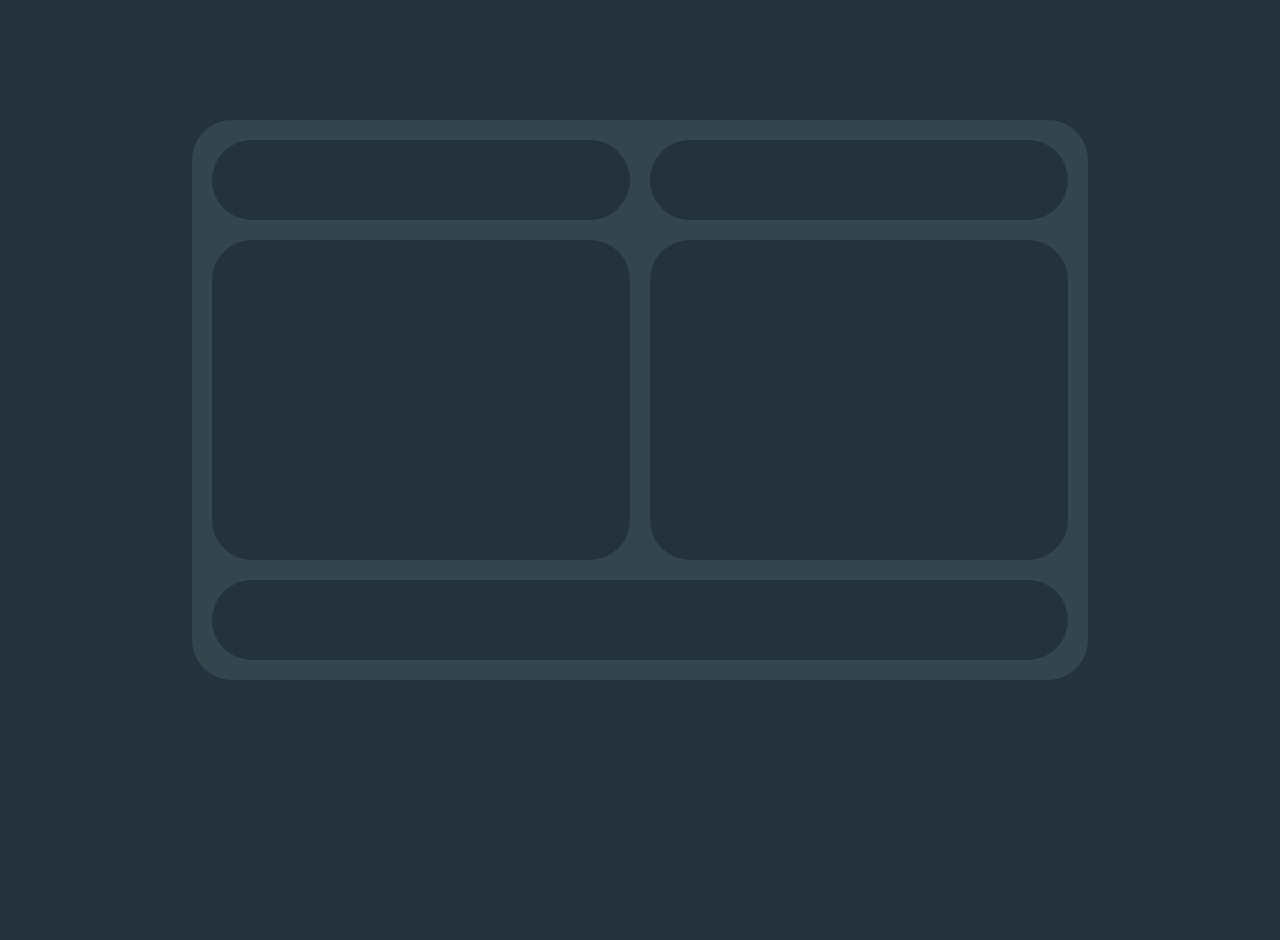
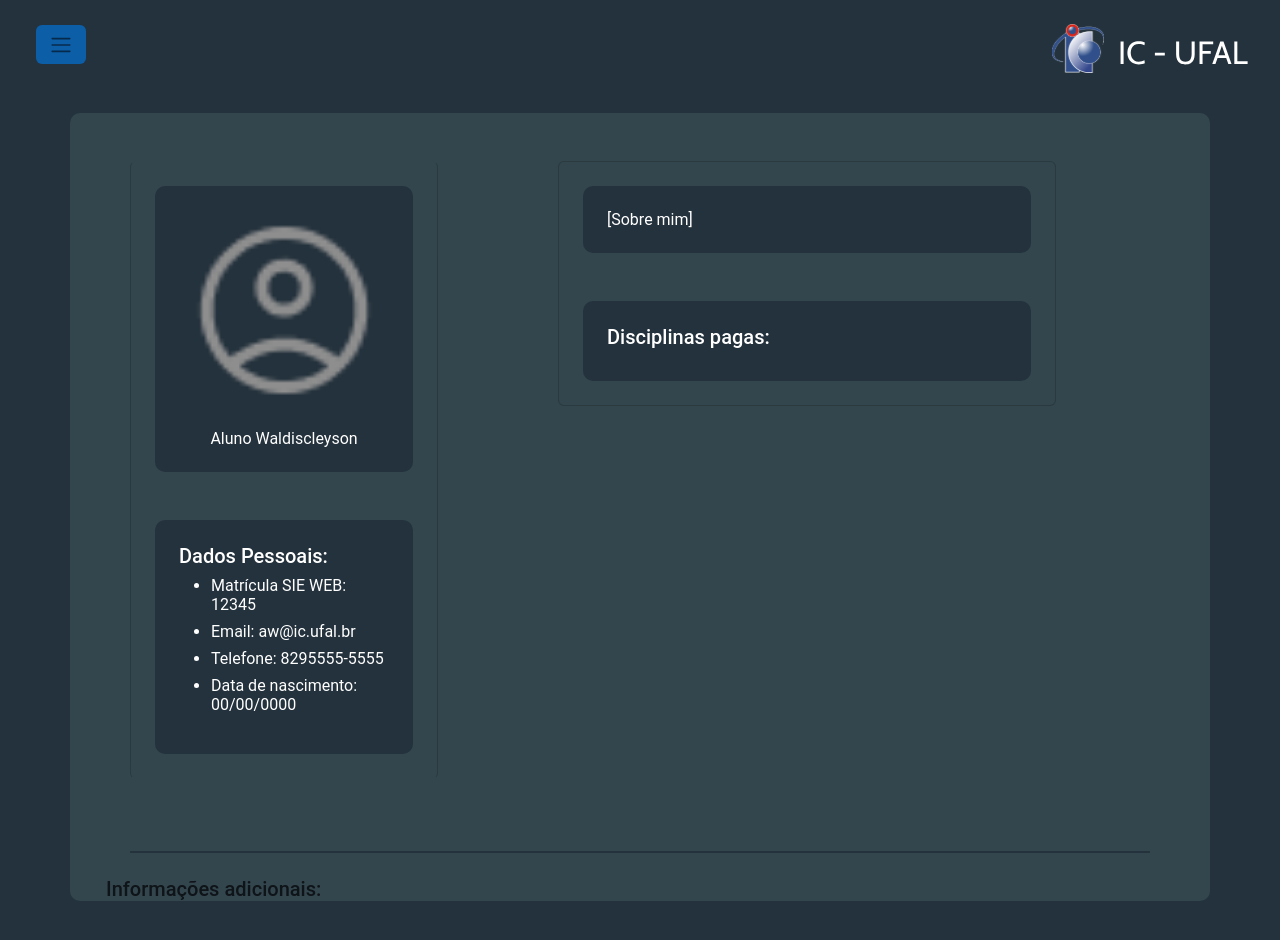
Before and after one commit to filipemota130/PlataformaSGA, a React (Vite) app: page /profile in a window 1280 px wide. Shown: the top 940 px of the page. Before the commit the page ends 800 px from the top, so only its background shows below. Built offline with nearby package versions, Linux system fonts and the light colour scheme.

Commit message:
mudanças perfil aluno

```diff
--- a/src/pages/perfil/Aluno.tsx
+++ b/src/pages/perfil/Aluno.tsx
@@ -1,38 +1,93 @@
-import './Aluno.css'
+import Container from 'react-bootstrap/Container';
+import 'bootstrap/dist/css/bootstrap.min.css';
+import Navbar_reduced from "../../components/Navbar_reduced/Navbar_reduced"
+import Card from 'react-bootstrap/esm/Card';
+import Col from 'react-bootstrap/Col';
+import Row from 'react-bootstrap/Row';
 
-export function Aluno (){
-    const Aluno1 = {
-        nome: "Karolaine",
-        matricula: 13154,
-        email: "kartulle@hotmail.com",
-        telefone: 82982347181,
-        dn: "22/09/2001",
-        sobre: "blabla",
-        disciplinas: ["dale1", "dale2", "dale3"],
-        mais: "mais info",
+export function Aluno() {
+
+    const nome = 'Aluno Waldiscleyson';
+    const bio = '[Sobre mim]';
+    const dados = {
+        matricula: 12345,
+        email: 'aw@ic.ufal.br',
+        telefone: '8295555-5555',
+        nascimento: '00/00/0000'
     }
-    return(
-        <main>
-            <div className="main">
+    const adicionais = {
+        curso: 'Ciência da computação',
+        sexo: 'Não informado',
+        etnia: 'Não informado'
+    }
+    const discPagas = ['Cálculo 1, Programação 1', 'Matemática discreta']
 
-            <div className="container-central">
-                <div className="container-foto">
+    return (
+        <>
+            <Navbar_reduced></Navbar_reduced>
+            <div className='m-5'>
+                <Container className='fundo2' style={{ borderRadius: 10, height: '100%' }}>
+                    <div>
+                        <Row xs={1} md={2} className="g-4">
+                            <Col className='text-white m-4 col-md-4' style={{ borderBlockColor: 'transparent' }}>
+                                <Card className='text-white fundo2 m-4' style={{ borderBlockColor: 'transparent' }}>
 
-                </div>
-                <div className="container-dados">
+                                    <div className="m-4">
+                                        <Card.Body className='d-flex justify-content-center fundo1 p-4' style={{ borderRadius: 10, textAlign: 'center' }}>
+                                            <div className=''>
+                                                <img src='src\assets\account_circle.png' width="200" height="200" className='' /><br></br><br></br>{nome}
+                                            </div>
 
-                </div>
-                <div className="container-sobre">
+                                        </Card.Body>
+                                    </div>
+                                    <div className="m-4">
+                                        <Card.Body className='fundo1 p-4' style={{ borderRadius: 10 }}>
+                                            <Card.Title>Dados Pessoais: </Card.Title>
+                                            <Card.Text className='ml-5'>
+                                                <ul>
+                                                    <li className='mb-2'>Matrícula SIE WEB: {dados.matricula}</li>
+                                                    <li className='mb-2'>Email: {dados.email}</li>
+                                                    <li className='mb-2'>Telefone: {dados.telefone}</li>
+                                                    <li className='mb-2'>Data de nascimento: {dados.nascimento}</li>
+                                                </ul>
+                                            </Card.Text>
+                                        </Card.Body>
+                                    </div>
+                                </Card>
+                            </Col>
 
-                </div>
-                <div className="container-disc">
+                            <Col className='text-white m-4'>
+                                <Card className='text-white fundo2 m-4'>
 
-                </div>
-                <div className="container-info">
+                                    <div className="m-4" >
+                                        <Card.Body className='d-flex flex-wrap fundo1 p-4' style={{ borderRadius: 10 }}>
+                                            {bio}
+                                        </Card.Body>
+                                    </div>
+                                    <div className="m-4">
+                                        <Card.Body className='d-flex flex-wrap fundo1 p-4' style={{ borderRadius: 10 }}>
+                                            <Card.Title>Disciplinas pagas: </Card.Title>
 
-                </div>
+                                        </Card.Body>
+                                    </div>
+
+                                </Card>
+                            </Col>
+
+                        </Row>
+
+                    </div>
+
+                    <div className='m-4'>
+                        <Card className='text-white fundo1 m-4' style={{ borderBlockColor: 'transparent' }}></Card>
+                        <Card.Body>
+                            <Card.Title>Informações adicionais: </Card.Title>
+                        </Card.Body>
+                    </div>
+                </Container>
             </div>
-            </div>
-        </main>
-    )
+        </>
+    );
 }
+
+export default Aluno;
```
